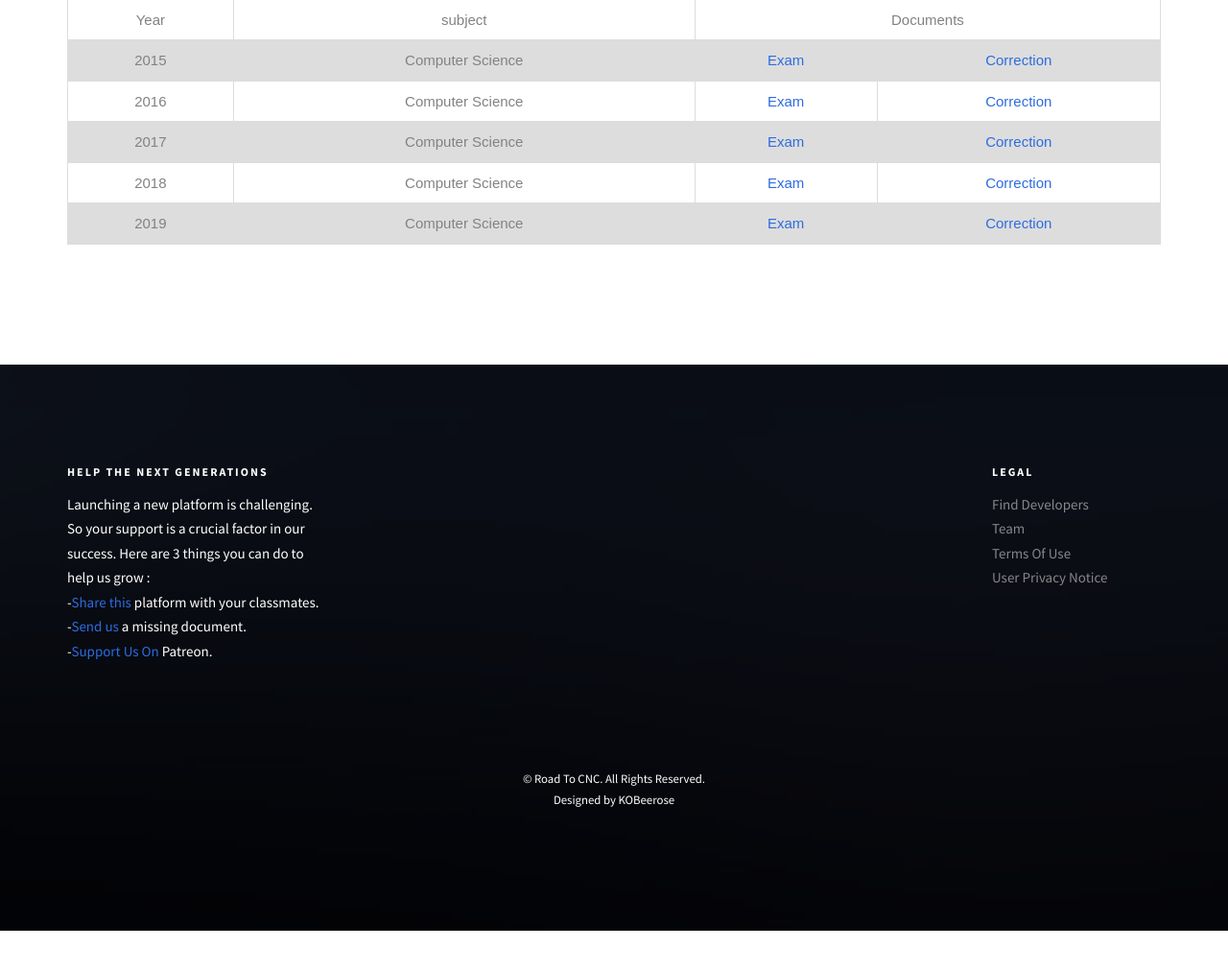
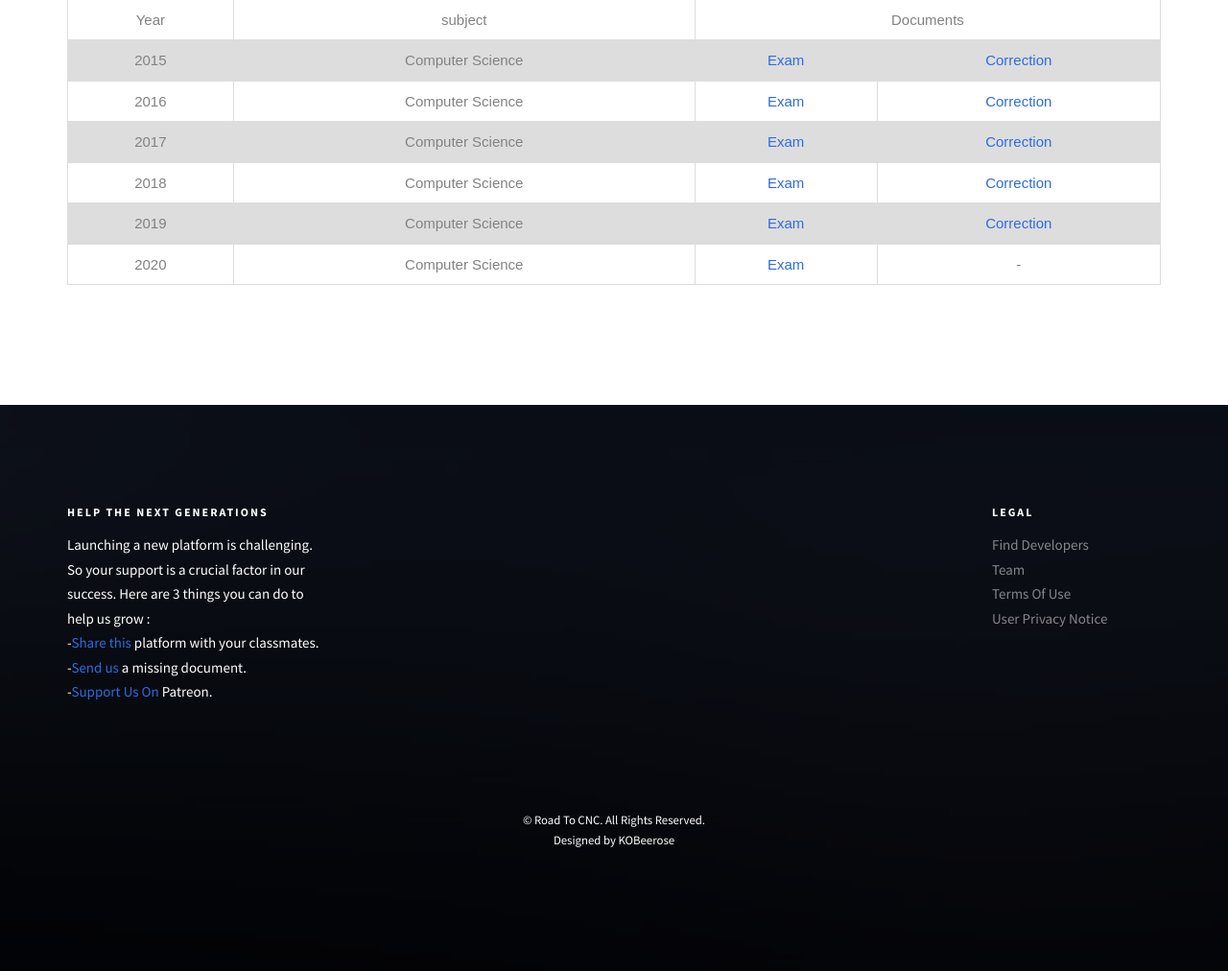
Before and after one commit to KOBeerose/RTC, a PHP site: page /MP-cnc-info.php in a window 1280 px wide. Shown: the part 1163-2175 px from the top of the page at 96% size. Before the commit the page ends 2133 px from the top, so only its background shows below. Run offline with PHP 8.4, Linux system fonts and the light colour scheme; data comes from the database, SQL or seed files in the repository; data that the repository does not hold is empty; some web fonts are replaced.

Commit message:
MP: Adding new cs cnc

```diff
--- a/Code/MP-cnc-info.php
+++ b/Code/MP-cnc-info.php
@@ -80,6 +80,13 @@ require "header.php";
 							<td><a href="pdfs/MP/cnc/info/CNC Info 2019 MP.pdf" target="_blank"><?php echo $row['8']['page_header'] ?></a></td>
 							<td><a href="pdfs/MP/cnc/info/CNC Info 2019 MP Correction.pdf" target="_blank">Correction</a></td>
 						</tr>
+						<tr>
+							<td class="tbl-cnt" rowspan="1" style="text-align: center;">2020</td>
+							<td><?php echo $row['2']['subjects'] ?></td>
+							<td><a href="pdfs/MP/cnc/info/CNC Info 2020 MP.pdf" target="_blank"><?php echo $row['8']['page_header'] ?></a></td>
+							<td>-</td>
+						</tr>
+
 
 					</table>
 
```
